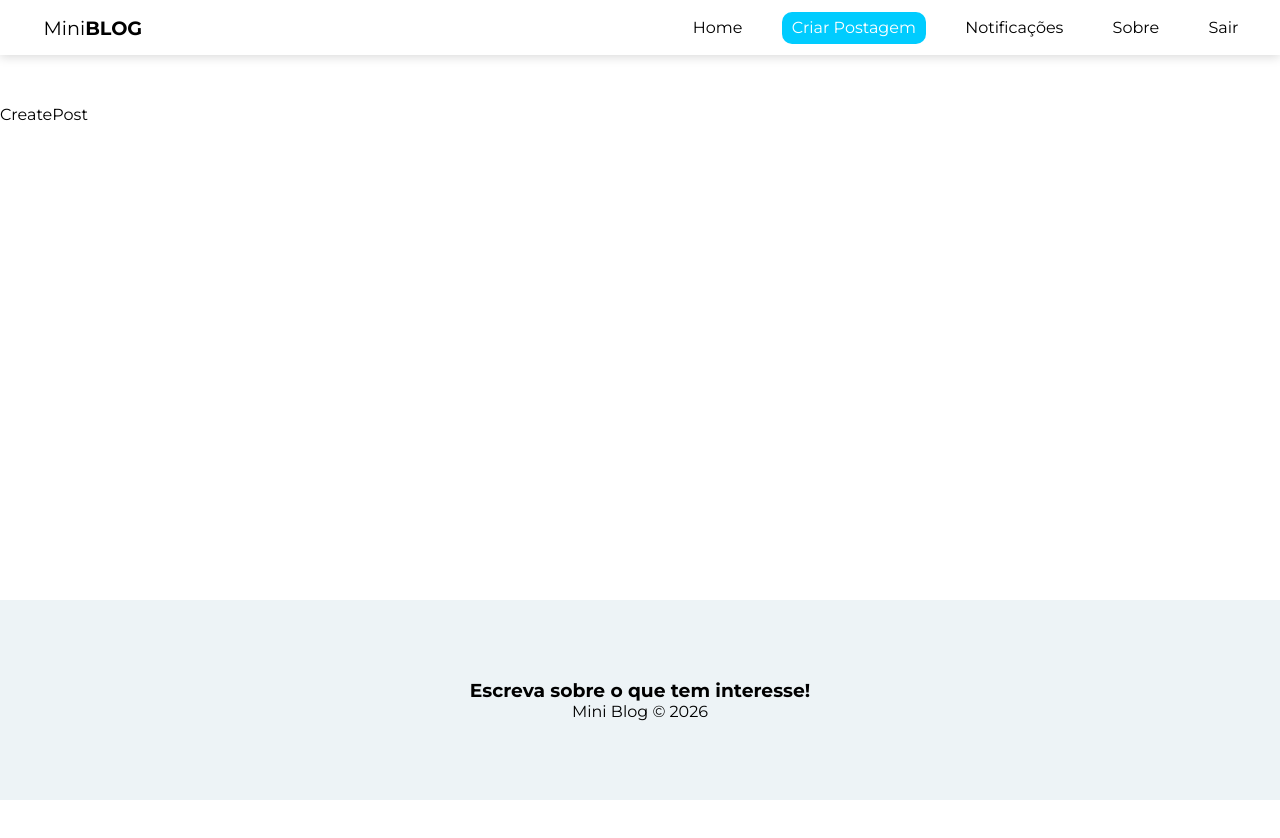
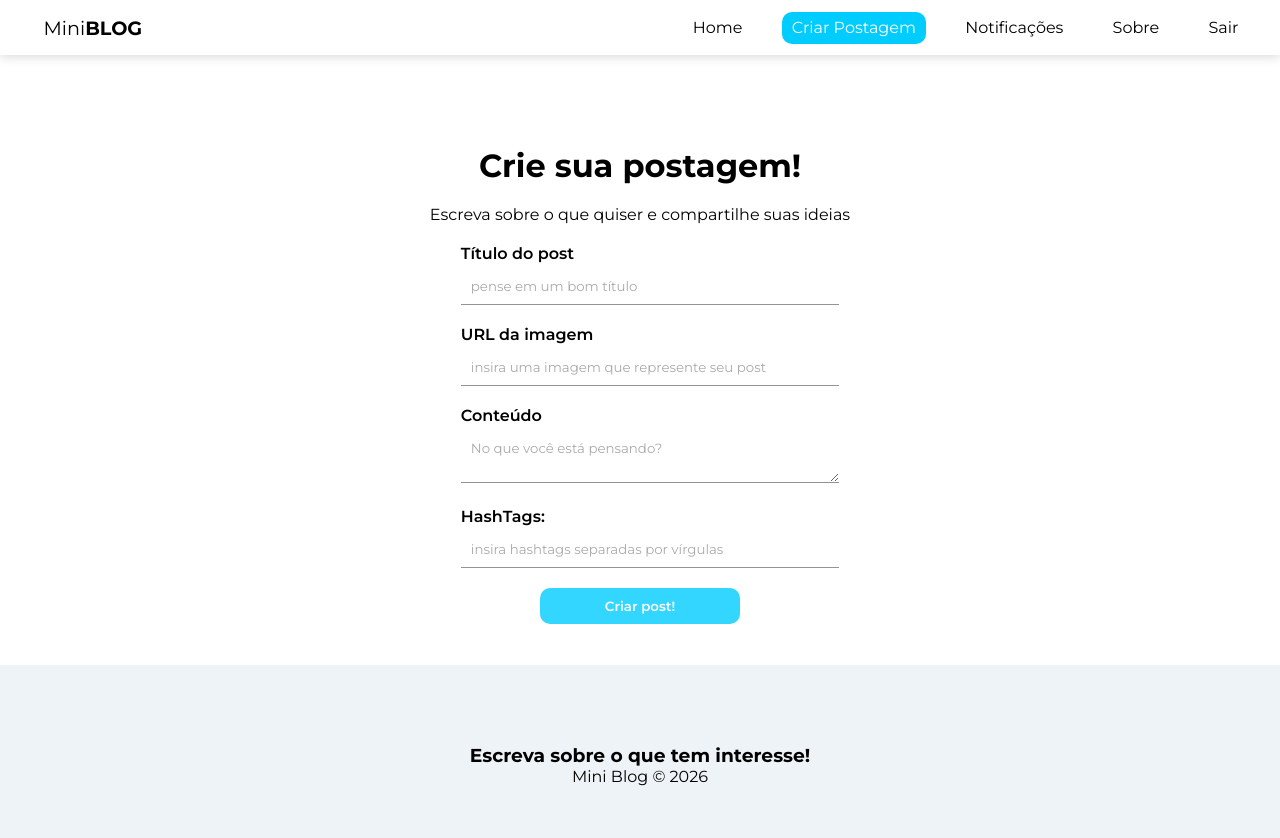
Before and after one commit to Jo4ocarlos/Desafios-React, a React (Vite) app in the folder Mini Blog/blog/: page /post/create in a window 1280 px wide. Shown: the top 838 px of the page. Before the commit the page ends 800 px from the top, so only its background shows below. Built offline with nearby package versions, Linux system fonts and the light colour scheme; no server answers; sample sign-in values are in the browser's storage.

Commit message:
inicio da pagina de criação de post

```diff
--- a/Mini Blog/blog/src/pages/userAuthenticatedPages/CreatePost/CreatePost.jsx
+++ b/Mini Blog/blog/src/pages/userAuthenticatedPages/CreatePost/CreatePost.jsx
@@ -1,9 +1,74 @@
-import styles from './createPost.module.css'
+import { useState } from "react";
+import styles from "./CreatePost.module.css";
 
 const CreatePost = () => {
+  const [title, setTitle] = useState("");
+  const [urlImg, setUrlImg] = useState("");
+  const [content, setContent] = useState("");
+  const [hashTags, setHashTags] = useState([""]);
+
+  const handleTags = (e)=>{
+    //convertemos o que vem do input como string para array, a cada virgula que o usuario digitar vira um componente do array
+    const stringToArray = e.target.value.split(',').map(tags => tags.trim()).filter(Boolean)
+    //tive que adicionar esse metodo filter(Boolean) porque quando adicionava a virgula criava uma tag vazia, apenas com espaço
+    setHashTags(stringToArray);
+  }
+  console.log(hashTags)
+
+  const handleSubmit = (e) => {
+    e.preventDefault();
+
+    const newPost = {
+      title,
+      urlImg,
+      content,
+      hashTags,
+    }
+
+    console.log(newPost)
+  };
   return (
-    <div>CreatePost</div>
-  )
-}
+    <div className={styles.create_post_page}>
+      <h1>Crie sua postagem!</h1>
+      <p>Escreva sobre o que quiser e compartilhe suas ideias</p>
+      <form onSubmit={handleSubmit}>
+        <label>
+          <span>Título do post</span>
+          <input
+            type="text"
+            name="title"
+            placeholder="pense em um bom título"
+          onChange={(e)=> setTitle(e.target.value)} required/>
+        </label>
+        <label>
+          <span>URL da imagem</span>
+          <input
+            type="url"
+            name="urlImg"
+            id=""
+            placeholder="insira uma imagem que represente seu post"
+          onChange={(e)=> setUrlImg(e.target.value)} required/>
+        </label>
+        <label>
+          <span>Conteúdo</span>
+          <textarea name="content" required onChange={(e)=> setContent(e.target.value) } placeholder="No que você está pensando?" value={content}></textarea>
+        </label>
 
-export default CreatePost
+        <label>
+          <span>HashTags:</span>
+          <input
+            type="text"
+            name=""
+            id=""
+            placeholder="insira hashtags separadas por vírgulas"
+            onChange={handleTags}
+            required
+          />
+        </label>
+        <button className="btn">Criar post!</button>
+      </form>
+    </div>
+  );
+};
+
+export default CreatePost;
--- a/Mini Blog/blog/src/pages/userAuthenticatedPages/CreatePost/CreatePost.module.css
+++ b/Mini Blog/blog/src/pages/userAuthenticatedPages/CreatePost/CreatePost.module.css
@@ -0,0 +1,8 @@
+.create_post_page{
+    display: flex;
+    justify-content: center;
+    align-items: center;
+    flex-direction: column;
+    height: 70vh;
+    gap: 20px;
+}
```
